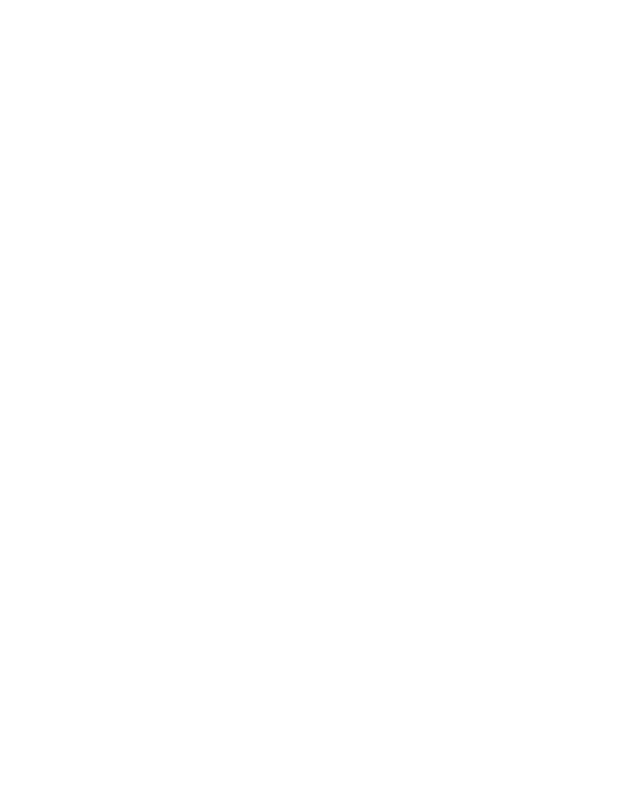
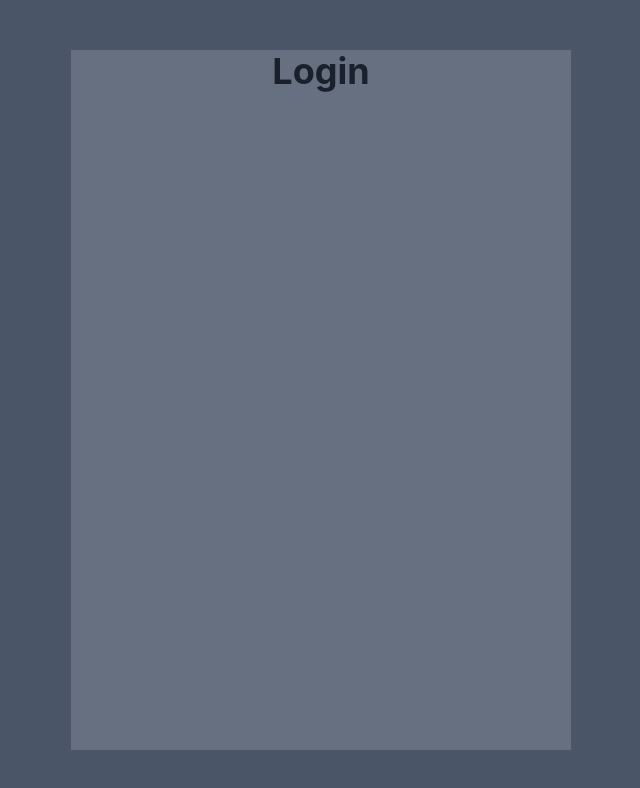
Before and after one commit to mathiaswakgari/Texting-WebApp, a React (Vite) app: page / in a window 1280 px wide. Shown: the top 788 px of the page, without its empty margins (319-959 px from the left). Built offline with nearby package versions, Linux system fonts and the light colour scheme.

Commit message:
Build Login UI.

```diff
--- a/src/App.tsx
+++ b/src/App.tsx
@@ -1,7 +1,22 @@
+import { Grid, GridItem } from "@chakra-ui/react";
 import "./App.css";
+import Login from "./components/Login";
 
 function App() {
-  return <></>;
+  return (
+    <Grid
+      templateAreas={{
+        base: "main",
+      }}
+      templateColumns={{
+        base: "1fr",
+      }}
+    >
+      <GridItem area="main">
+        <Login />
+      </GridItem>
+    </Grid>
+  );
 }
 
 export default App;
--- /dev/null
+++ b/src/components/Login.tsx
@@ -0,0 +1,23 @@
+import { Box, Heading, VStack } from "@chakra-ui/react";
+
+const Login = () => {
+  return (
+    <Box height={"100vh"} width={"100vw"} bg={"gray.600"}>
+      <VStack
+        justifyContent={"center"}
+        alignItems={"center"}
+        alignContent={"center"}
+        width={"100%"}
+        height={"100%"}
+      >
+        <Box height={"700px"} width={"500px"} bg={"whiteAlpha.300"}>
+          <VStack>
+            <Heading>Login</Heading>
+          </VStack>
+        </Box>
+      </VStack>
+    </Box>
+  );
+};
+
+export default Login;
```
